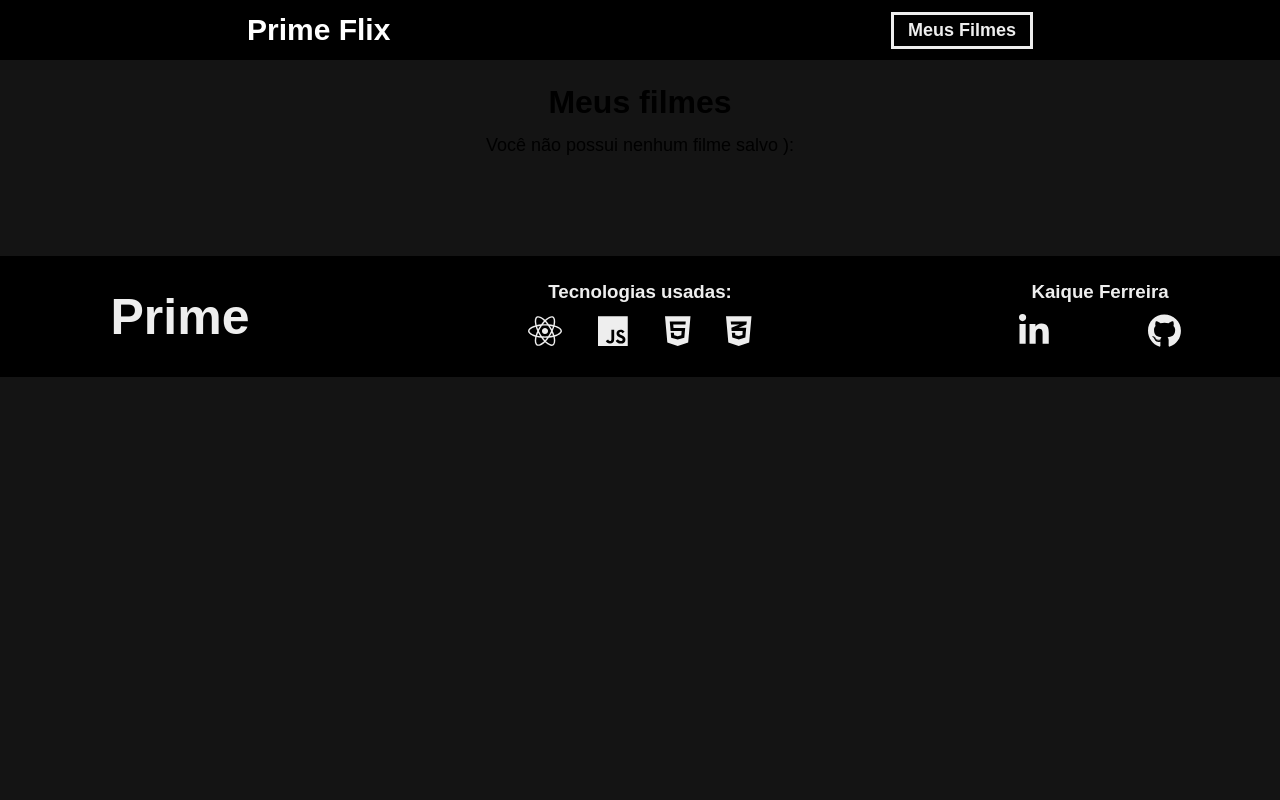
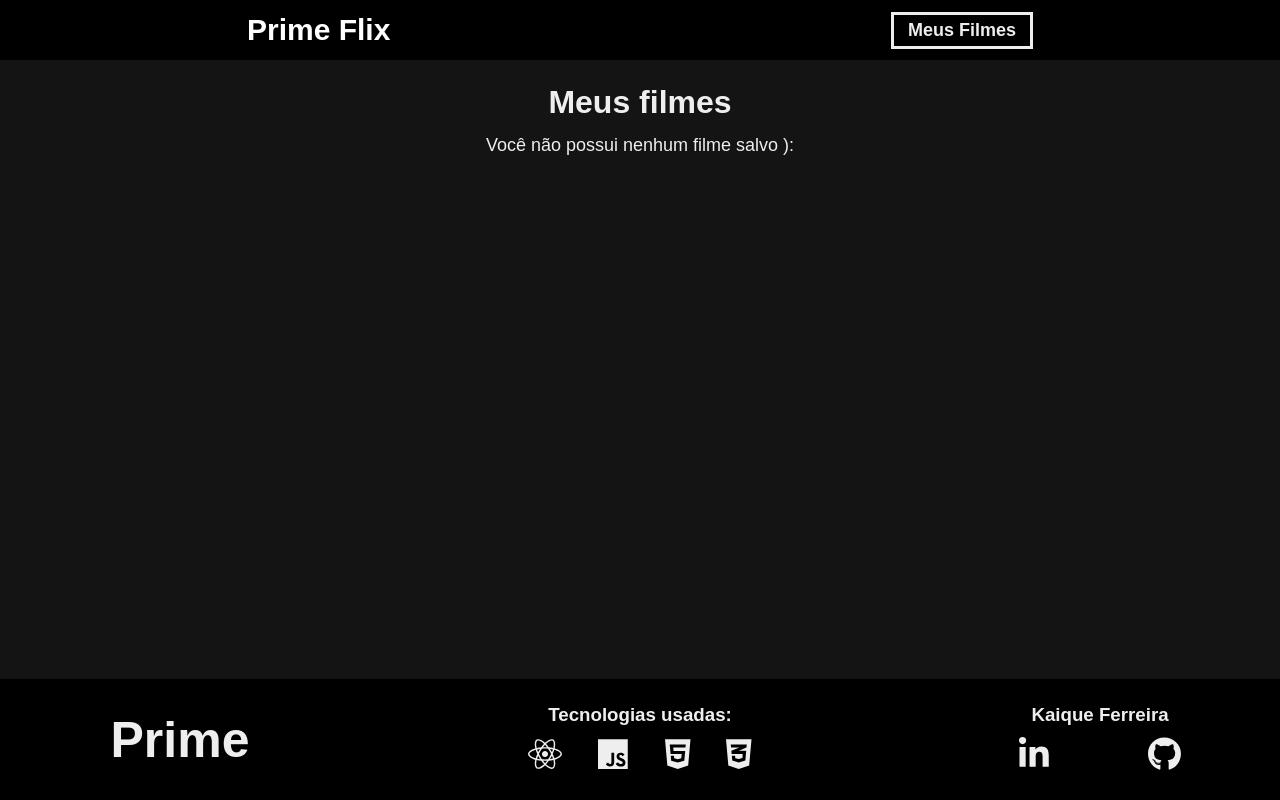
Before and after one commit to kaiqueef/Prime-Flix, a React (Create React App) app: page /favoritos in a window 1280 px wide. Built offline with nearby package versions, Linux system fonts and the light colour scheme.

Commit message:
Acerta página de favoritos, loading e footer

```diff
--- a/src/App.js
+++ b/src/App.js
@@ -5,7 +5,7 @@ import 'react-toastify/dist/ReactToastify.css';
 
 function App() {
   return (
-    <div className="App">
+    <div className="app">
       <ToastContainer position="bottom-right"
                       autoClose={2000}
                       hideProgressBar
--- a/src/components/Footer/footer.css
+++ b/src/components/Footer/footer.css
@@ -1,6 +1,8 @@
 footer {
     padding-top: 100px;
     color:#EEE;
+    width: 100%;
+    margin-top: auto;
 }
 
 footer > div {
--- a/src/index.scss
+++ b/src/index.scss
@@ -15,8 +15,17 @@ body{
   align-items: center;
   width:100%;
   flex-direction: column;
+  min-height: 100vh;
 }
 
+
+.loading{
+  display: flex;
+  justify-content: center;
+  align-items: center;
+  margin-top: 14px;
+  color: #EEE;
+}
 
 
 .glitch{
@@ -96,5 +105,5 @@ body{
   color:#000;
 }
 .button:hover:after {
-  height: 400%;
+  height: 500%;
 }
--- a/src/pages/Favoritos/favoritos.css
+++ b/src/pages/Favoritos/favoritos.css
@@ -3,6 +3,7 @@
     display: flex;
     flex-direction: column;
     align-items: center;
+    color:#EEE;
 }
 
 .my-movies h1{
@@ -33,7 +34,5 @@
 }
 
 .my-movies div a {
-    text-decoration: none;
-    color:#116feb;
     margin-right: 14px;
 }
--- a/src/pages/Favoritos/index.js
+++ b/src/pages/Favoritos/index.js
@@ -32,8 +32,8 @@ function Favoritos(){
                         <li key={item.id}>
                             <span>{item.title}</span>
                             <div>
-                                <Link to={`/filme/${item.id}`}>Ver detalhes</Link>
-                                <button onClick={() => deleteMovie(item.id)}>Excluir</button>
+                                <Link className='button' to={`/filme/${item.id}`}>Ver detalhes</Link>
+                                <button className='button' onClick={() => deleteMovie(item.id)}>Excluir</button>
                             </div>
                         </li>
                     )
--- a/src/pages/Home/home.css
+++ b/src/pages/Home/home.css
@@ -6,17 +6,14 @@
     --button-carousel-z-index: 5;
 }
 
+.container {
+    width: 100%;
+}
+
 .lista-filmes {
     margin: 30px 0;
     height: var(--movies-height);
     position: relative;
-}
-
-.loading{
-    display: flex;
-    justify-content: center;
-    align-items: center;
-    margin-top: 14px;
 }
 
 .lista-filmes h2 {
```
